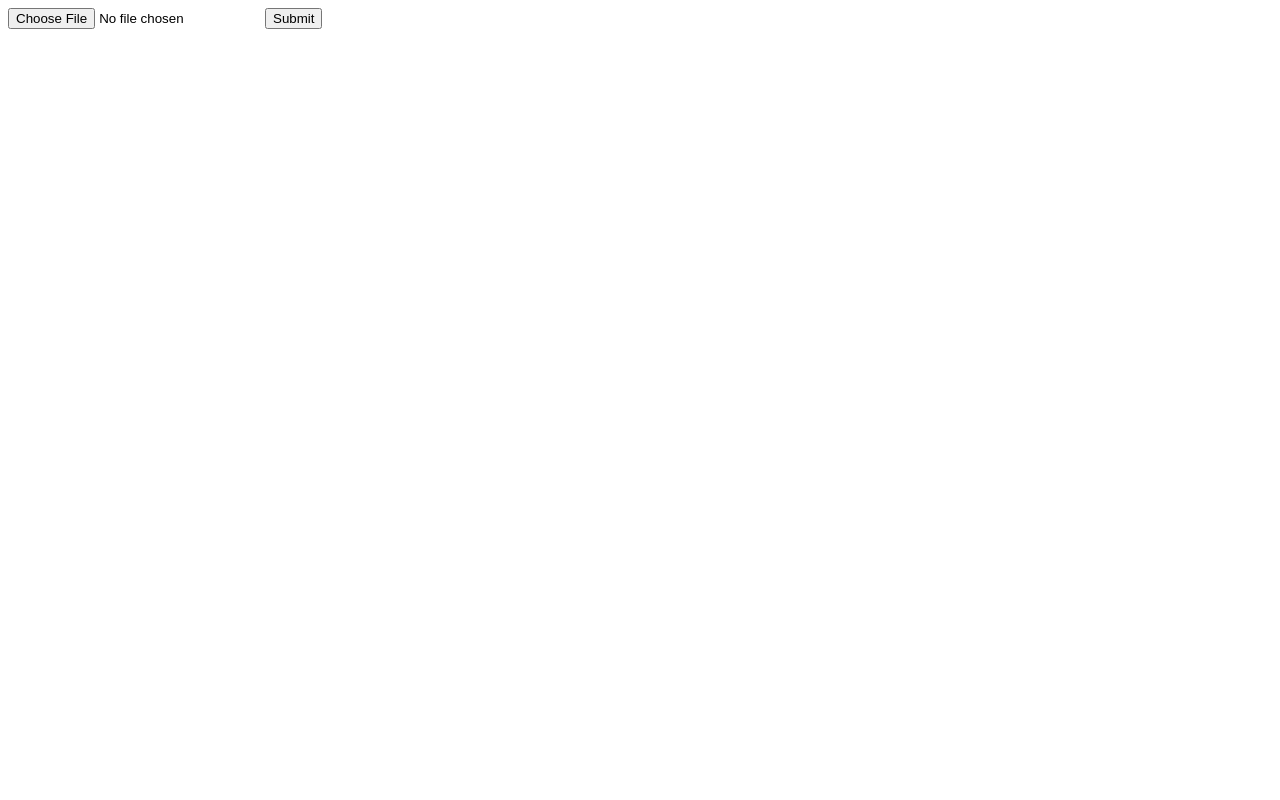
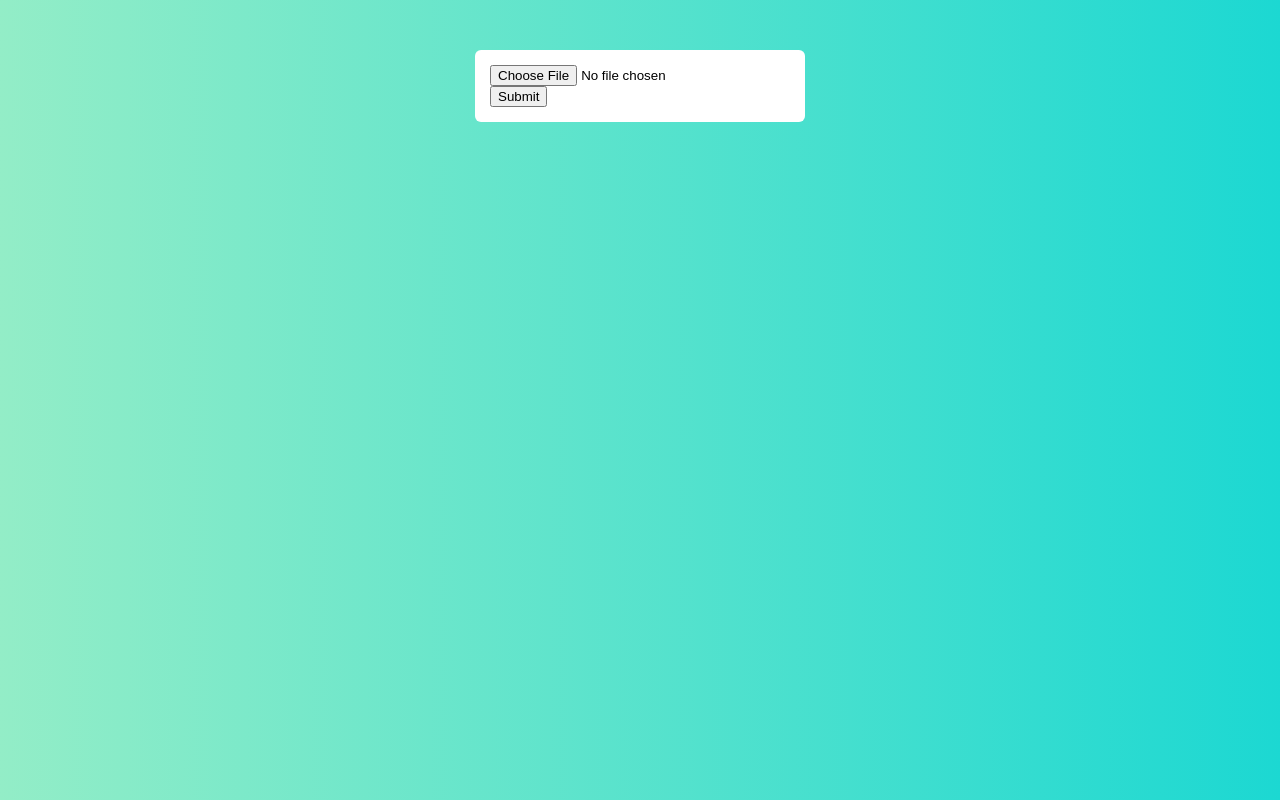
Before and after one commit to jsburgin/pantrybackend, a website: page src/index.html in a window 1280 px wide. Drawn offline with Linux system fonts and the light colour scheme.

Commit message:
added styling to test page

```diff
--- a/src/index.html
+++ b/src/index.html
@@ -2,10 +2,25 @@
 <html>
     <head>
         <title>Pantry Pal</title>
+        <style type="text/css">
+            body {
+                background: #1CD8D2;
+                background: -webkit-linear-gradient(to left, #1CD8D2 , #93EDC7);
+                background: linear-gradient(to left, #1CD8D2 , #93EDC7);
+            }
+            .upload {
+                background: #fff;
+                width: 97%;
+                max-width: 300px;
+                margin: 50px auto;
+                padding: 15px;
+                border-radius: 6px;
+            }
+        </style>
     </head>
 
     <body>
-        <form method="POST" action="/api/pantry" enctype="multipart/form-data">
+        <form class="upload" method="POST" action="/api/pantry" enctype="multipart/form-data">
             <input type="file" name="receipt" accept="*">
             <input type="submit">
         </form>
```
